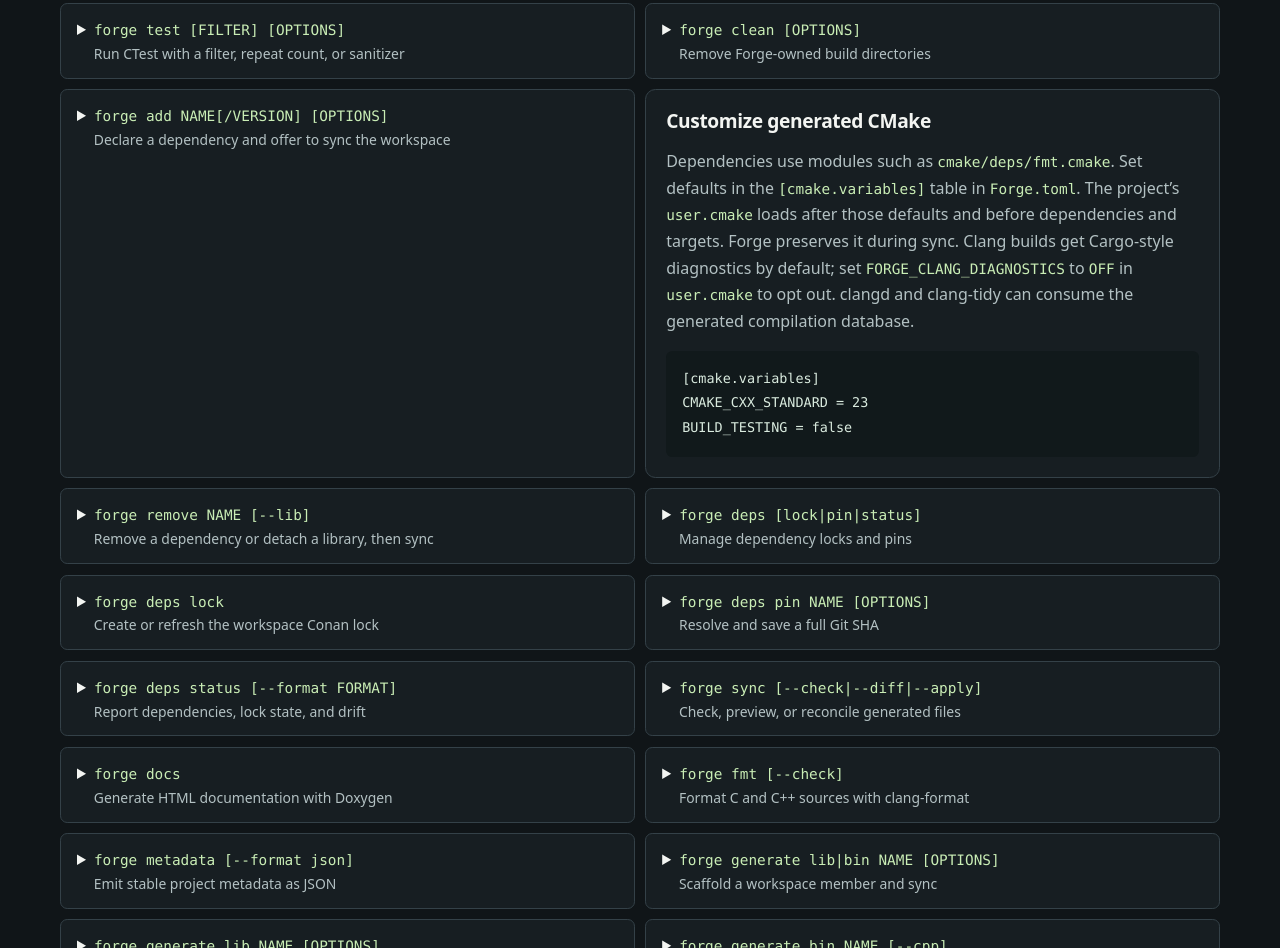
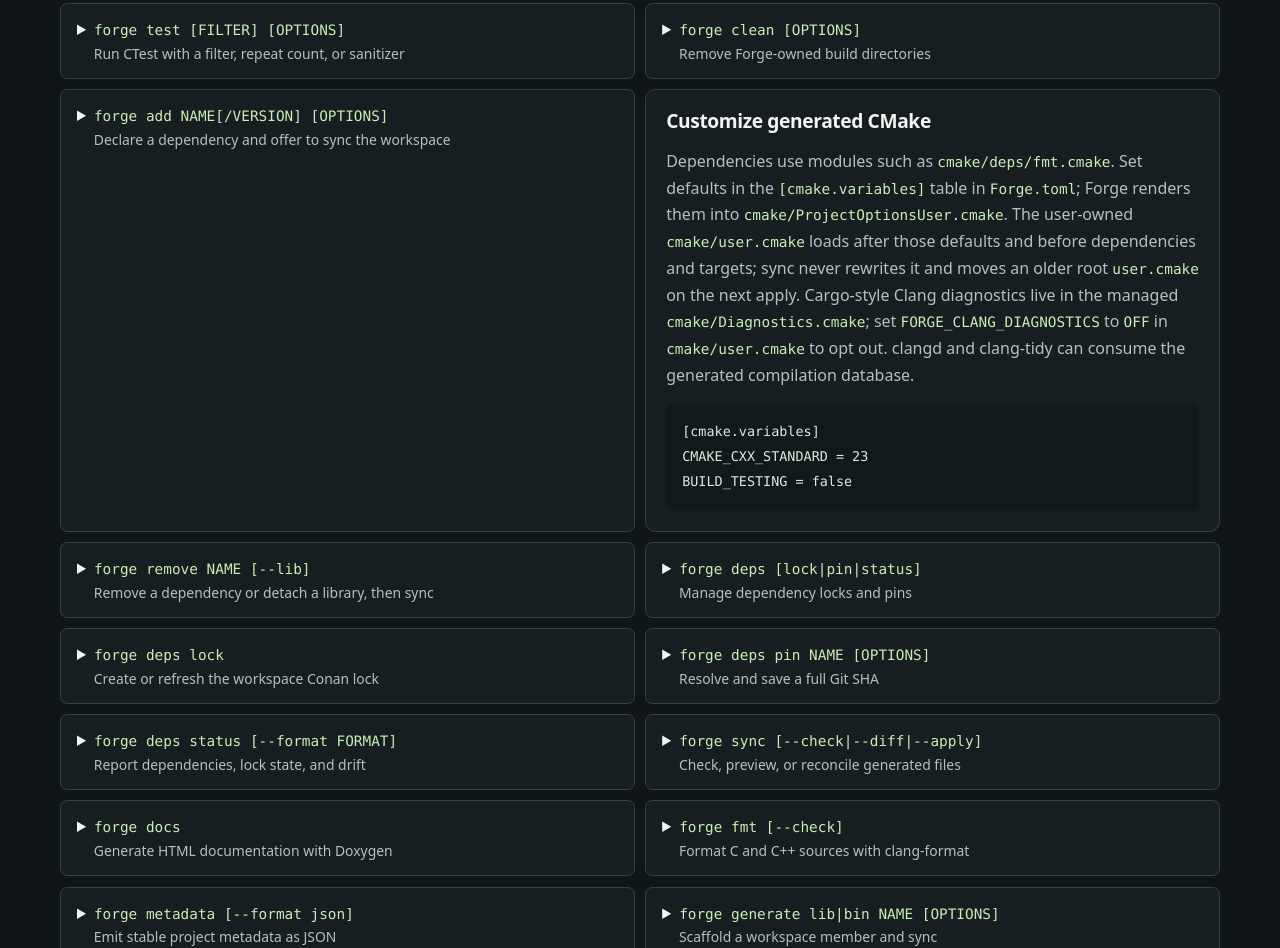
Before and after one commit to dr3mro/forge, a plain HTML site: page docs/index.html in a window 1280 px wide. Shown: the part 3325-4273 px from the top of the page. Drawn offline with Linux system fonts and the light colour scheme.

Commit message:
Split generated CMake concerns and improve Conan version errors
- Scaffold cmake/user.cmake instead of a root user.cmake; sync never records
  or rewrites it and moves a legacy root file into place on apply.
- Render [cmake.variables] into a dedicated cmake/ProjectOptionsUser.cmake.
- Move Clang diagnostics into cmake/Diagnostics.cmake.
- Report all available remote versions when a Conan reference cannot resolve.
- Update docs, memory, and tests; all 175 Bats tests passed.

```diff
--- a/docs/index.html
+++ b/docs/index.html
@@ -548,12 +548,16 @@ press Tab for the next Git option.</p>
 </div></details>
 <article class="card"><h3>Customize generated CMake</h3>
 <p>Dependencies use modules such as <code>cmake/deps/fmt.cmake</code>.
-Set defaults in the <code>[cmake.variables]</code> table in <code>Forge.toml</code>.
-The project’s <code>user.cmake</code> loads after those defaults and before
-dependencies and targets. Forge preserves it during sync. Clang builds get
-Cargo-style diagnostics by default; set <code>FORGE_CLANG_DIAGNOSTICS</code>
-to <code>OFF</code> in <code>user.cmake</code> to opt out. clangd and
-clang-tidy can consume the generated compilation database.</p>
+Set defaults in the <code>[cmake.variables]</code> table in
+<code>Forge.toml</code>; Forge renders them into
+<code>cmake/ProjectOptionsUser.cmake</code>. The user-owned
+<code>cmake/user.cmake</code> loads after those defaults and before
+dependencies and targets; sync never rewrites it and moves an older root
+<code>user.cmake</code> on the next apply. Cargo-style Clang diagnostics
+live in the managed <code>cmake/Diagnostics.cmake</code>; set
+<code>FORGE_CLANG_DIAGNOSTICS</code> to <code>OFF</code> in
+<code>cmake/user.cmake</code> to opt out. clangd and clang-tidy can consume
+the generated compilation database.</p>
 <pre>[cmake.variables]
 CMAKE_CXX_STANDARD = 23
 BUILD_TESTING = false</pre></article>
```
Also changed, not shown: 12 other files.
